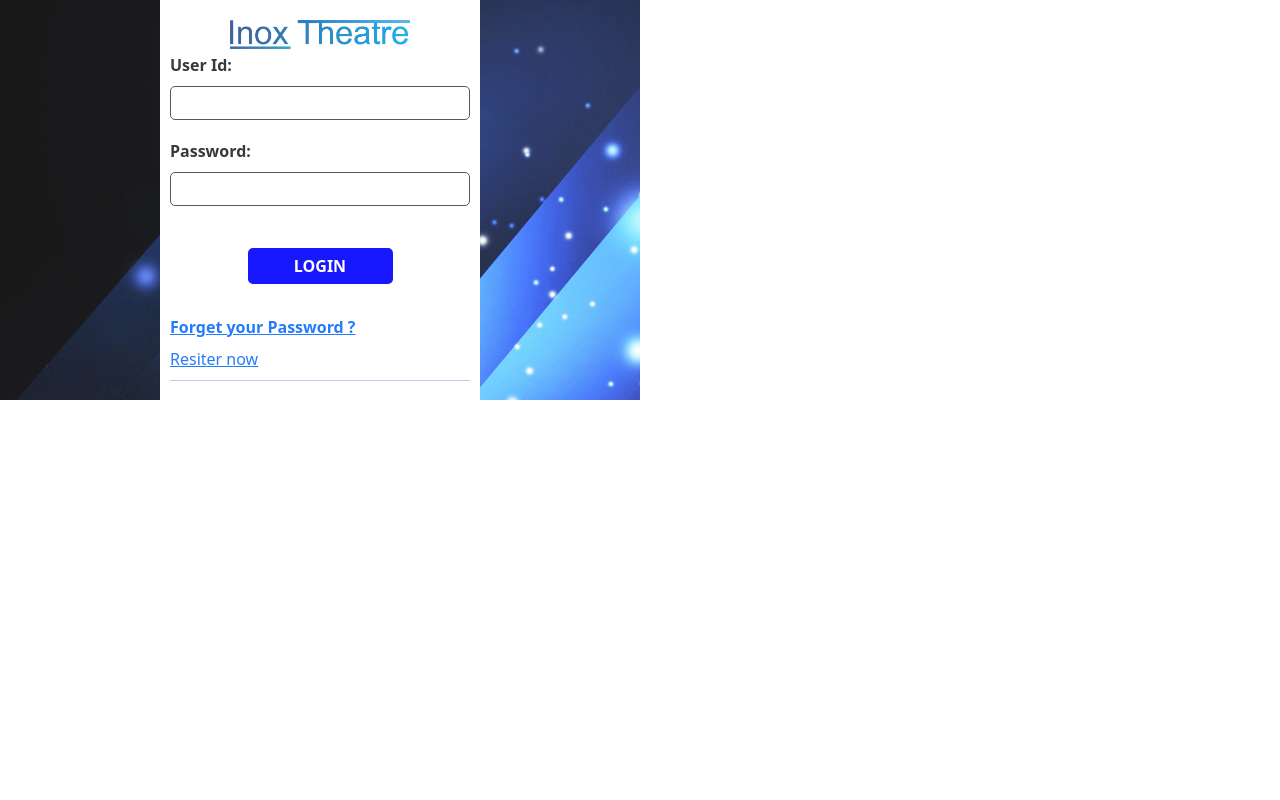
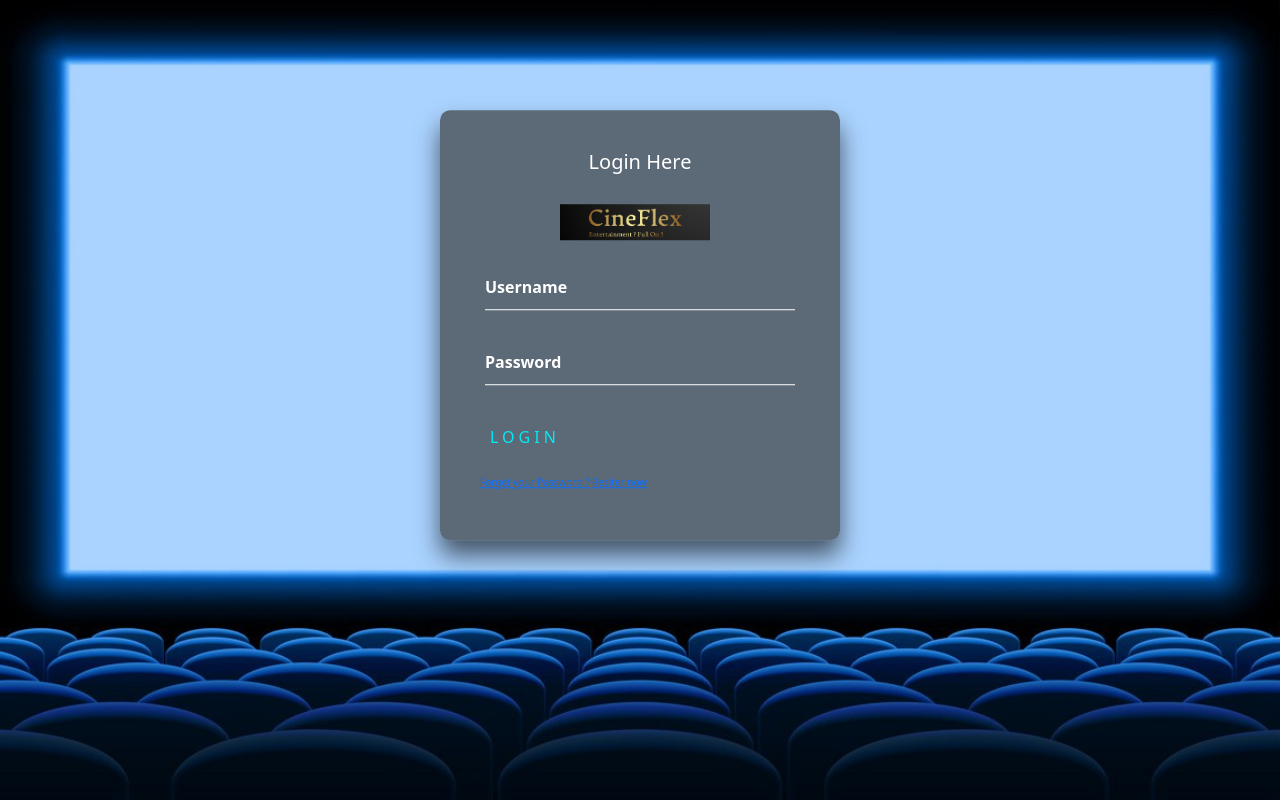
Before and after one commit to gspagare/CineFlex, a PHP site: page /login_form.php in a window 1280 px wide. Run offline with PHP 8.4, Linux system fonts and the light colour scheme.

Commit message:
login page updated and all other files updated

```diff
--- a/Database.php
+++ b/Database.php
@@ -5,6 +5,6 @@
 $dbname = "moviebook";
 $conn=mysqli_connect($servername,$username,$password,"$dbname");
 if(!$conn){
-   die('Could not Connect My Sql:' .mysqli_error());
+   die('Could not Connect My Sql:' .mysqli_error($mysql));
 }
 ?>
--- a/contact.php
+++ b/contact.php
@@ -51,8 +51,8 @@
                         <ul>
                             <li>
                                 <h4>Surendranagar</h4>
-                                <p>Inox Cinema, Near Upashna Circle, Surendranagar.  <br />+91 187-654-3210
-                                    <br />+91 258-963-1470</p>
+                                <p>Inox Cinema, Near Upashna Circle, Surendranagar.  <br />+91 966-215-5211
+                                    <br />+91 846-050-2720</p>
                             </li>
 
                         </ul>
--- a/footer.php
+++ b/footer.php
@@ -55,8 +55,9 @@
                         <p>Copyright ©
                             <script>
                                 document.write(new Date().getFullYear());
-                            </script>-2020
-                            This project devlope by Gainam Gosalia Mo. 8460502720
+                            </script>2020
+                            All rights reserved | This template is made with <i class="fa fa-heart-o"
+                            aria-hidden="true"></i> by <a href="https://colorlib.com" target="_blank">Colorlib</a>
                         </p>
                         <!-- Link back to Colorlib can't be removed. Template is licensed under CC BY 3.0. -->
                     </div>
--- a/header.php
+++ b/header.php
@@ -17,7 +17,6 @@
         </div>
 
         <div id="mobile-menu-wrap"></div>
-
     </div>
     <!-- Offcanvas Menu End -->
 
@@ -26,9 +25,6 @@
         <div class="header__top">
             <div class="container">
                 <div class="row">
-                    <div class="col-lg-6 col-md-7">
-
-                    </div>
                     <?php
                     include_once "Database.php";
                     if (isset($_SESSION['uname'])) {
--- /dev/null
+++ b/login.css
@@ -0,0 +1,109 @@
+body {
+color: #464646;
+font-weight: bold;
+font-family: 'Montserrat', sans-serif;
+font-size: 16px;
+}
+
+
+.login_bg {
+    z-index: -1;
+    position: relative;
+    width: 100%;
+    height: 100%;
+}
+
+.loginholder {
+    z-index: 1;
+    margin-top: -75px;
+    position: absolute;
+    top: 50%;
+    left: 50%;
+    width: 400px;
+    padding: 40px;
+    transform: translate(-50%, -50%);
+    background: rgba(60, 60, 60, 0.7);
+    box-sizing: border-box;
+    box-shadow: 0 15px 25px rgba(0,0,0,0.6);
+    border-radius: 10px;
+    right: 30%;
+}
+
+.loginholder h2 {
+    margin: 0 0 30px;
+    padding: 0;
+    color: #fff;
+    text-align: center;
+}
+
+.loginholder a img {
+    margin-bottom: 25px;
+    margin-left: 25%;
+}
+
+.loginholder .userbox {
+    position: relative;
+    margin-left: 5px;
+    margin-right: 5px;
+}
+
+.loginholder .userbox input {
+    width: 100%;
+    padding: 10px 0;
+    font-size: 16px;
+    color: #fff;
+    margin-bottom: 30px;
+    border: none;
+    border-bottom: 1px solid #fff;
+    outline: none;
+    background: transparent;
+}
+
+.loginholder .userbox label {
+    position: absolute;
+    top: 0;
+    left: 0;
+    padding: 10px 0;
+    font-size: 16px;
+    color: #fff;
+    pointer-events: none;
+    transition: .5s;
+}
+
+.loginholder .userbox input:focus ~ label,
+.loginholder .userbox input:valid ~ label {
+    top: -20px;
+    left: 0;
+    color:#03e9f4;
+    font-size: 12px;
+    transition-duration: 0.25s;
+}
+
+.loginbtn {
+    position: relative;
+    display: inline-block;
+    padding: 10px;
+    color: #03e9f4;
+    font-size: 16px;
+    text-decoration: none;
+    text-transform: uppercase;
+    overflow: hidden;
+    transition: .5s;
+    margin-bottom: 5%;
+    letter-spacing: 4px;
+}
+
+.loginbtn:hover {
+    background: #03e9f4;
+    color: #fff;
+    border-radius: 5px;
+    box-shadow: 0 0 5px #03e9f4,
+    0 0 25px #03e9f4,
+    0 0 50px #03e9f4,
+    0 0 100px #03e9f4;
+}
+
+.loginbtn span {
+    position: absolute;
+    display: block;
+}
--- a/login_form.php
+++ b/login_form.php
@@ -1,68 +1,40 @@
+
 <html>
 <head>
 <title> Login Page</title>
 <link href="https://fonts.googleapis.com/css?family=Montserrat" rel="stylesheet">
 <link rel="stylesheet" href="https://stackpath.bootstrapcdn.com/bootstrap/3.4.1/css/bootstrap.min.css">
-<link rel="stylesheet" href="site.css" />
+<link rel="stylesheet" href="login.css">
     <link href="https://cdn.jsdelivr.net/npm/bootstrap@5.0.0-beta2/dist/css/bootstrap.min.css" rel="stylesheet">
   <script src="https://code.jquery.com/jquery-3.5.1.min.js"></script>
 </head>
 <body>
-<div>
 	<div class="parent-container">
-
-		<table width="100%" height="100%">
-		<tr>
-			<td align="center" valign="middle">
+	<img class="login_bg" src="login_bg.jpg" alt="NO BG">
 				<div class="loginholder">
-
-					<table style="background-color:white;" class="table-condensed">
-					<tr>
-
-  						<a href="./index.html"><img src="img/logo.png" alt="" width="180px"></a>
-					</tr>
-					<tr>
-						<td><b>User Id:</b></td>
-					</tr>
-					<tr>
-						<td><input type="text" class="inputbox" id="username"/>
-              <br><p id="nameerror"></p></td>
-					</tr>
-					<tr>
-						<td><b>Password:</b></td>
-					</tr>
-					<tr>
-						<td><input type="text" class="inputbox" id="password" />
-              <br><p id="passerror"></p><div id="msg"></div> </td>
-
-					</tr>
-					<tr>
-						<td align="center"><br />
-
-						 <button class="btn-normal" id="login">LOGIN</button>
-						</td>
-					</tr>
-					<tr>
-						<td align="left"><br />
-						<span class="forgetpassword"><a href="forget_password.php"> Forget your Password ?</a></span></td>
-
-					</tr>
-					<td><a href="register_form.php"> Resiter now</a></td>
-					<tr>
-						<td><hr style="background-color:blue;height:1px;margin:0px;"/></td>
-					</tr>
-					<tr>
-						<td align="center"></td>
-					</tr>
-
-					</table>
-
+					<h2>Login Here</h2>
+					<a href="./index.html"><img src="img/logo1.png" alt="no image found" width="150px"><a>
+					<form>
+						<div class="userbox">
+							<input type="text" name="" class="inputbox" id="username" required=""/>
+							<label>Username</label>
+						</div>
+						<div class="userbox">
+							<input type="password" name="" class="inputbox" id="password" required=""/>
+							<label>Password</label>
+						</div>
+						<a class="loginbtn" href="./index.php"
+						<span></span>
+						<span></span>
+						<span></span>
+						<span></span>LOGIN</a>
+						<div class="new_text">
+							<span class="forgetpassword"><a href="forget_password.php"> Forget your Password ?</a></span>
+							<a href="register_form.php">Resiter now</a>
+						</div>
+					</form>
 				</div>
-			</td>
-		</tr>
-		</table>
 	</div>
-</div>
 <script type="text/javascript">
 
 	$(document).ready(function(){
--- a/payment_form.php
+++ b/payment_form.php
@@ -32,3 +32,4 @@
 		echo 1;
 	}
 }
+?>
--- a/seatbooking.php
+++ b/seatbooking.php
@@ -69,7 +69,7 @@
             $movie=$_GET['movie'];
             $date= date("Y-m-d");
 
-            $result = mysqli_query($conn,"SELECT * FROM customers WHERE show_time = '".$time."' && movie = '".$movie."' && payment_date = '".$date."'");
+            $result = mysqli_query($conn,"SELECT * FROM customers WHERE show_time = '".$time."' && movie = '".$movie."'payment_date = '".$date."'");
 
       ?><form method="post"><input type="hidden" name="t1" value="<?php
       while($row = mysqli_fetch_array($result)) {
```
Also changed, not shown: css/style.css (+7 -4 lines), tickes.php (+4 -18 lines), README.md, README.txt, allmovie.php (line endings or trailing spaces), imagyyy.jpg (deleted), img/logo.png (deleted), img/logo1.png (added), login_bg.jpg (added), logo1.png (added).
